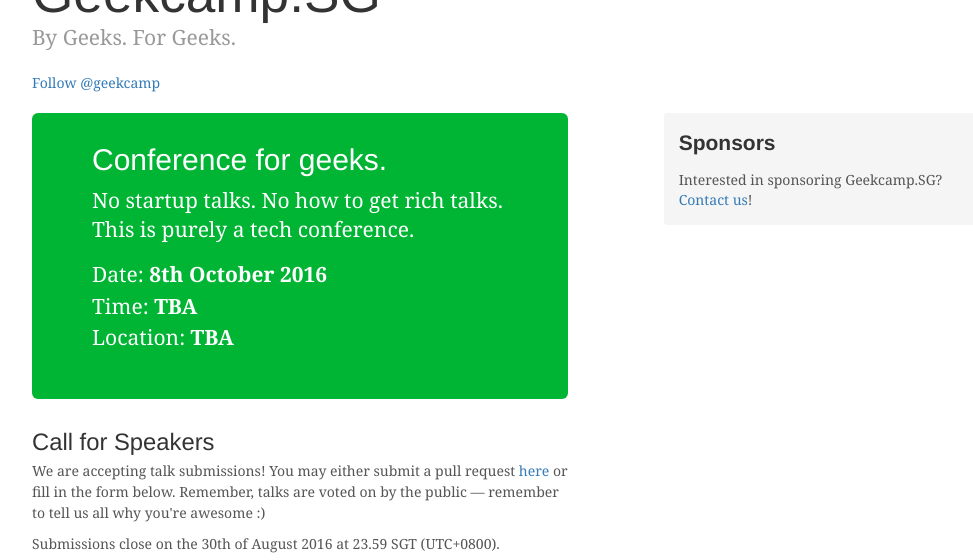
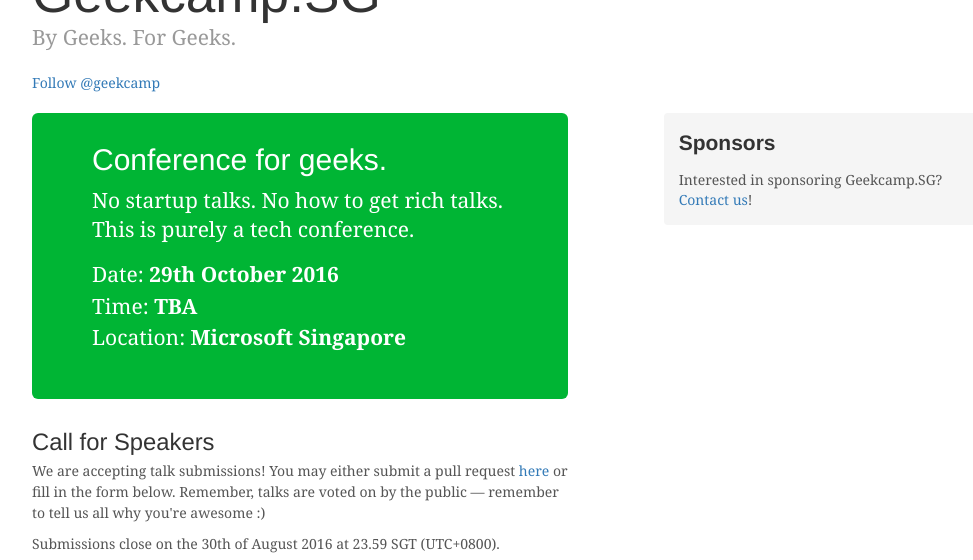
Before and after one commit to geekcampsg/website-2016, a Jekyll site: the page built from index.html, in a window 1280 px wide and 900 px high, scrolled down 357 px, cut to the strip 0-560 px from the top of the window. Shown: the whole strip, without its empty margins (138-1111 px from the left). Built offline with Jekyll 4.4.1, drawn with Linux system fonts in a browser that asks for light colours; comment, search, counter and statistics services are not loaded.

Commit message:
update date & location

```diff
--- a/index.html
+++ b/index.html
@@ -49,9 +49,9 @@
         <h2>Conference for geeks.</h2>
         <p class="lead">No startup talks. No how to get rich talks. This is purely a tech conference.</p>
         <p>
-          Date: <strong>8th October 2016</strong><br>
+          Date: <strong>29th October 2016</strong><br>
           Time: <strong>TBA</strong><br>
-          Location: <strong>TBA</strong><br>
+          Location: <strong>Microsoft Singapore</strong><br>
         </p>
       </div>
 
```
